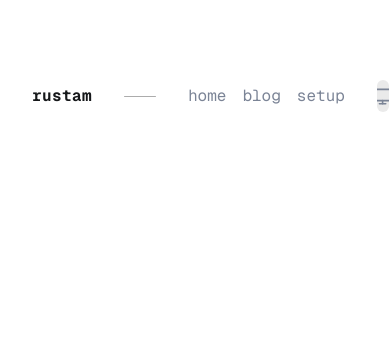
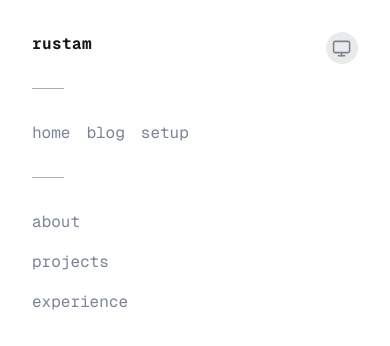
Before and after one commit to frixaco/frixaco.com, a Next.js app: page / in a window 390 px wide. Shown: the top 346 px of the page. Built offline with nearby package versions, Linux system fonts and the light colour scheme.

Commit message:
Add initial sections and some responsiveness

```diff
--- a/src/app/layout.tsx
+++ b/src/app/layout.tsx
@@ -14,8 +14,8 @@ const geistMono = Geist_Mono({
 });
 
 export const metadata: Metadata = {
-  title: "Create Next App",
-  description: "Generated by create next app",
+  title: "rustam",
+  description: "Rustam's (frixaco) personal website",
 };
 
 export default function RootLayout({
--- a/src/app/page.tsx
+++ b/src/app/page.tsx
@@ -2,9 +2,10 @@ import { ModeToggle } from "@/components/mode-toggle";
 
 export default function Home() {
   return (
-    <div className="flex flex-col items-center justify-start py-20 min-h-screen">
-      <main className="relative w-full flex items-start gap-8 max-w-4xl justify-between font-mono px-8">
-        <div className="flex items-center justify-start gap-8 h-8">
+    <main className="flex flex-col items-center justify-start py-8 2xl:py-20 min-h-screen font-mono">
+      <div className="size-full max-w-2xl flex flex-col gap-8 px-8 md:px-0">
+        <div className="flex items-start gap-8 justify-between relative">
+          <div className="flex flex-col md:flex-row md:items-center justify-start gap-8 md:h-8">
             <h1 className="text-cyber-fg font-bold tracking-wide">rustam</h1>
 
             <span className="w-8 rounded-full h-px bg-cyber-bg-highlight"></span>
@@ -23,7 +24,25 @@ export default function Home() {
           </div>
 
           <ModeToggle />
+        </div>
+
+        <span className="w-8 rounded-full h-px bg-cyber-bg-highlight"></span>
+
+        <div className="flex flex-col gap-4">
+          <div className="flex flex-col">
+            <h3 className="text-cyber-grey">about</h3>
+            <p className=""></p>
+          </div>
+
+          <div className="flex flex-col">
+            <h3 className="text-cyber-grey">projects</h3>
+          </div>
+
+          <div className="flex flex-col">
+            <h3 className="text-cyber-grey">experience</h3>
+          </div>
+        </div>
+      </div>
     </main>
-    </div>
   );
 }
--- a/src/components/mode-toggle.tsx
+++ b/src/components/mode-toggle.tsx
@@ -20,7 +20,7 @@ export function ModeToggle() {
   return (
     <div
       className={cn(
-        "overflow-hidden cursor-pointer flex flex-col items-center w-8 h-8 p-1.5 gap-1.5 group hover:h-[82px] bg-cyber-bg-alt transition-all ease-out rounded-full duration-300",
+        "absolute right-0 overflow-hidden cursor-pointer flex flex-col items-center w-8 h-8 p-1.5 gap-1.5 group hover:h-[82px] bg-cyber-bg-alt transition-all ease-out rounded-full duration-300",
         {
           "justify-start": theme === "light",
           "justify-center": theme === "dark",
```
Also changed, not shown: package.json (+6 -6 lines), 1 other file (tests, documents, lock files or other folders). Lines whose indentation alone changed are shown as unchanged.
